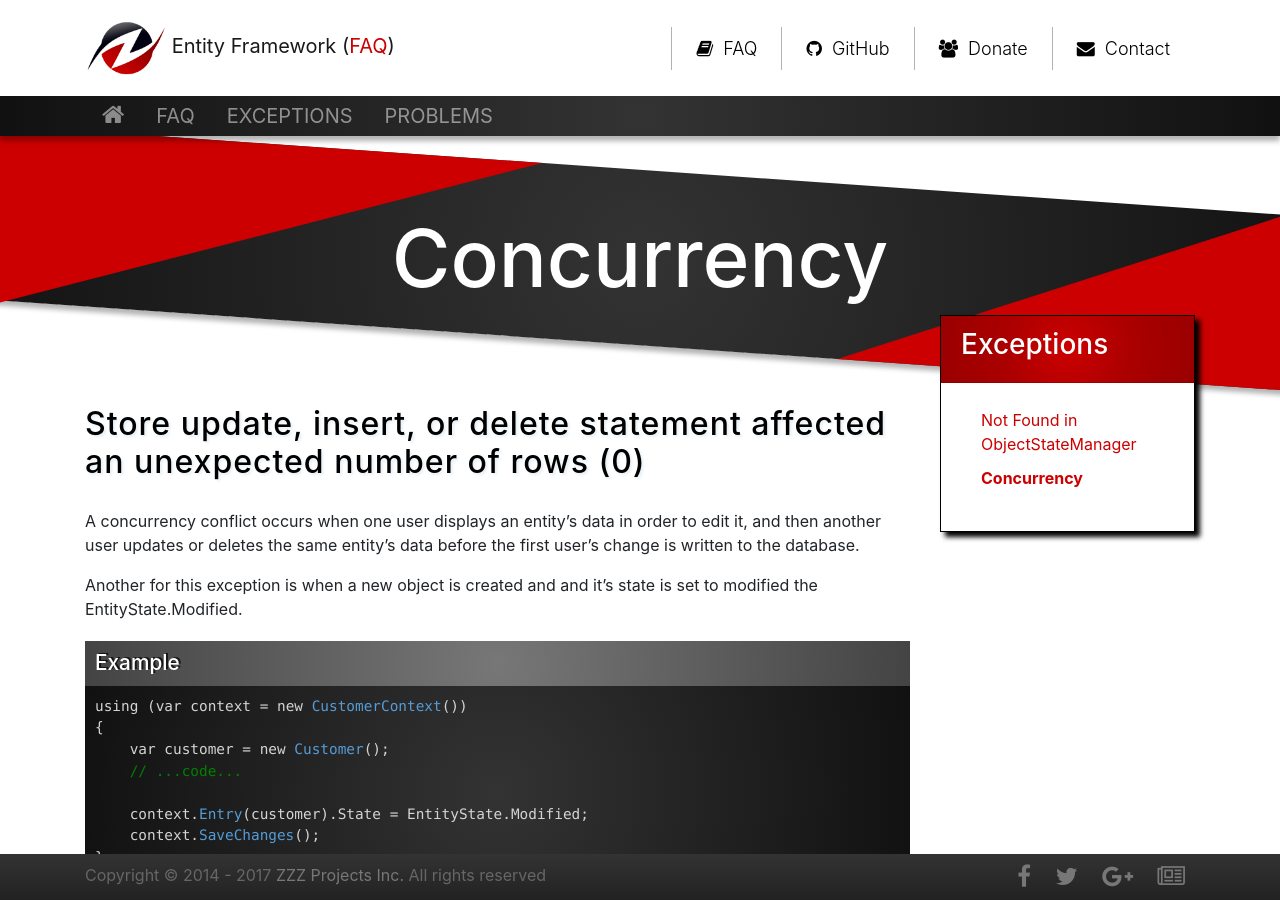
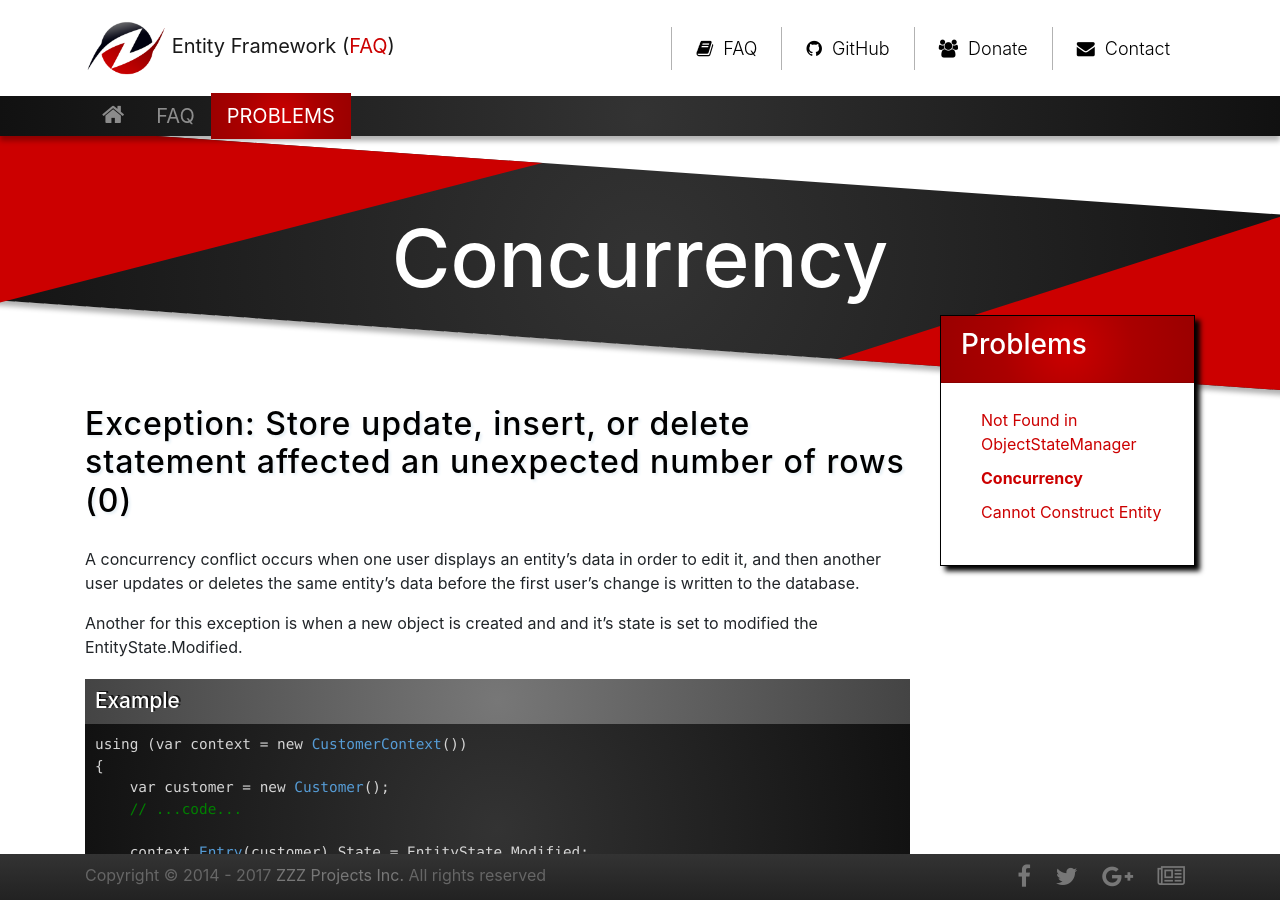
Before and after one commit to zzzprojects/EntityFramework-FAQ, a Jekyll site: the page built from docs/pages/problems/concurrency.md, in a window 1280 px wide and 900 px high. Built offline with Jekyll 4.4.1, drawn with Linux system fonts in a browser that asks for light colours; nearby versions of some CDN libraries; our own code applies the rules of GitHub Pages for plain Markdown files.

Commit message:
Added projection article and moved articles from exceptions folder to problems folder

```diff
--- a/docs/_data/meta.csv
+++ b/docs/_data/meta.csv
@@ -16,3 +16,4 @@ include-multiple-levels,Include Multiple Levels,Include Multiple Levels,,Include
 exceptions,Exceptions,Exceptions,,Exceptions,,,
 not-found-in-object-state-manager,Not Found in ObjectStateManager,Not Found in ObjectStateManager,,Not Found in ObjectStateManager,,,
 concurrency,Concurrency,Concurrency,,Concurrency,,,
+cannot-construct-entity,Cannot Construct Entity,Cannot Construct Entity,,Cannot Construct Entity,,,
--- a/docs/_includes/aside.html
+++ b/docs/_includes/aside.html
@@ -25,20 +25,12 @@
 		<h3>Problems</h3>
 	</div>
 	<div class="card-body">
+        <ul>
+            <li><a href="{{ site.github.url }}/not-found-in-object-state-manager">Not Found in ObjectStateManager</a></li>
+            <li><a href="{{ site.github.url }}/concurrency">Concurrency</a></li>
+            <li><a href="{{ site.github.url }}/cannot-construct-entity">Cannot Construct Entity</a></li>
+        </ul>
 	</div>
 </div>
 
-{% elsif page.path contains "/exceptions/" %}
-<div class="card card-layout-z1">
-    <div class="card-header">
-        <h3>Exceptions</h3>
-    </div>
-    <div class="card-body">
-        <ul>
-            <li><a href="{{ site.github.url }}/not-found-in-object-state-manager">Not Found in ObjectStateManager</a></li>
-            <li><a href="{{ site.github.url }}/concurrency">Concurrency</a></li>
-        </ul>
-    </div>
-</div>
-
 {% endif %}
--- a/docs/_includes/site-header-nav-context.html
+++ b/docs/_includes/site-header-nav-context.html
@@ -10,9 +10,6 @@
 				<li class="nav-item {{ is_context_faq_css_active }}">
 					<a class="nav-link" href="{{ site.github.url }}/faq">FAQ</a>
 				</li>
-				<li class="nav-item {{ is_context_exceptions_css_active }}">
-					<a class="nav-link" href="{{ site.github.url }}/exceptions">Exceptions</a>
-				</li>
                 <li class="nav-item {{ is_context_problems_css_active }}">
                     <a class="nav-link" href="{{ site.github.url }}/problems">Problems</a>
                 </li>
--- a/docs/_includes/site-header-nav-md.html
+++ b/docs/_includes/site-header-nav-md.html
@@ -26,9 +26,6 @@
 	<li class="nav-item {{ is_context_faq_css_active  }}">
 		<a class="nav-link" href="{{ site.github.url }}/faq">FAQ</a>
 	</li>
-	<li class="nav-item {{ is_context_exceptions_css_active  }}">
-		<a class="nav-link" href="{{ site.github.url }}/exceptions">Exceptions</a>
-	</li>
     <li class="nav-item {{ is_context_problems_css_active  }}">
         <a class="nav-link" href="{{ site.github.url }}/problems">Problems</a>
     </li>
--- a/docs/pages/exceptions/concurrency.md
+++ b/docs/pages/problems/concurrency.md
@@ -2,7 +2,7 @@
 permalink: concurrency
 ---
 
-## Store update, insert, or delete statement affected an unexpected number of rows (0)
+## Exception: Store update, insert, or delete statement affected an unexpected number of rows (0)
 
 A concurrency conflict occurs when one user displays an entity's data in order to edit it, and then another user updates or deletes the same entity's data before the first user's change is written to the database.
 
```
Also changed, not shown: docs/pages/exceptions/exceptions.md (deleted, +0 -8 lines), docs/pages/faq/include-multiple-levels.md (+2 -2 lines), docs/pages/problems/cannot-construct-entity.md (added, +98 -0 lines), docs/pages/problems/problems.md (+4 -0 lines), docs/pages/problems/not-found-in-object-state-manager.md (renamed from docs/pages/exceptions/not-found-in-object-state-manager.md).
